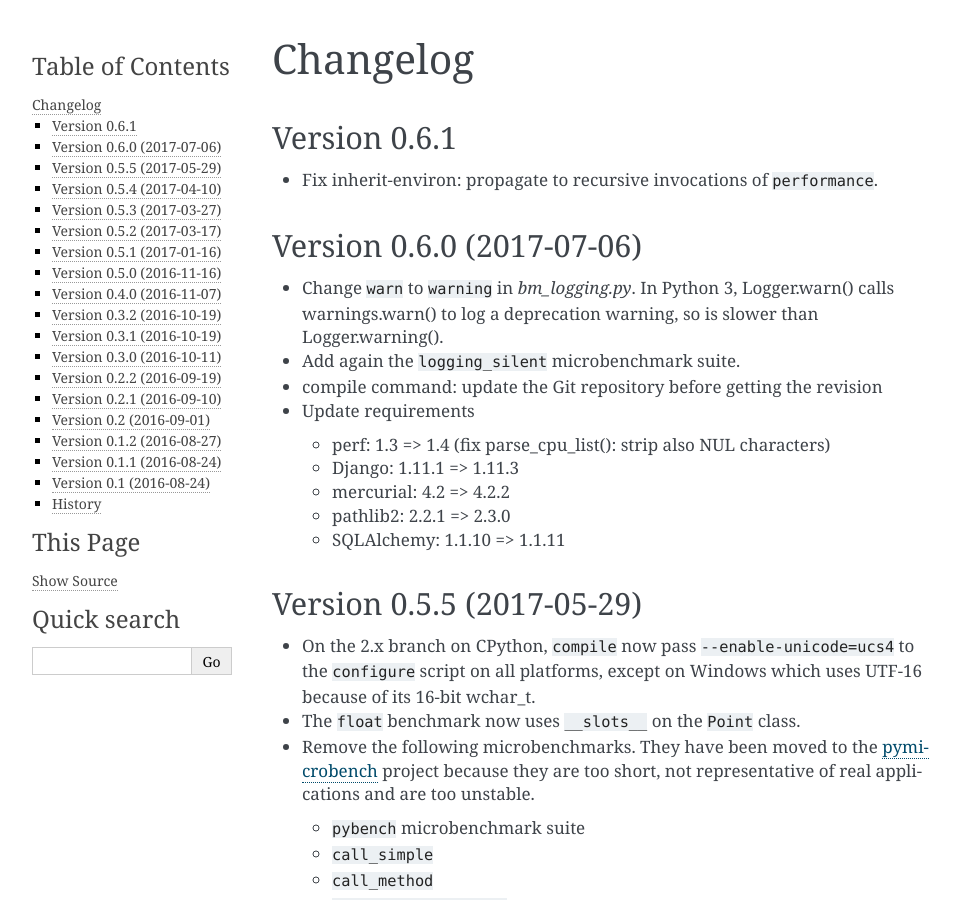
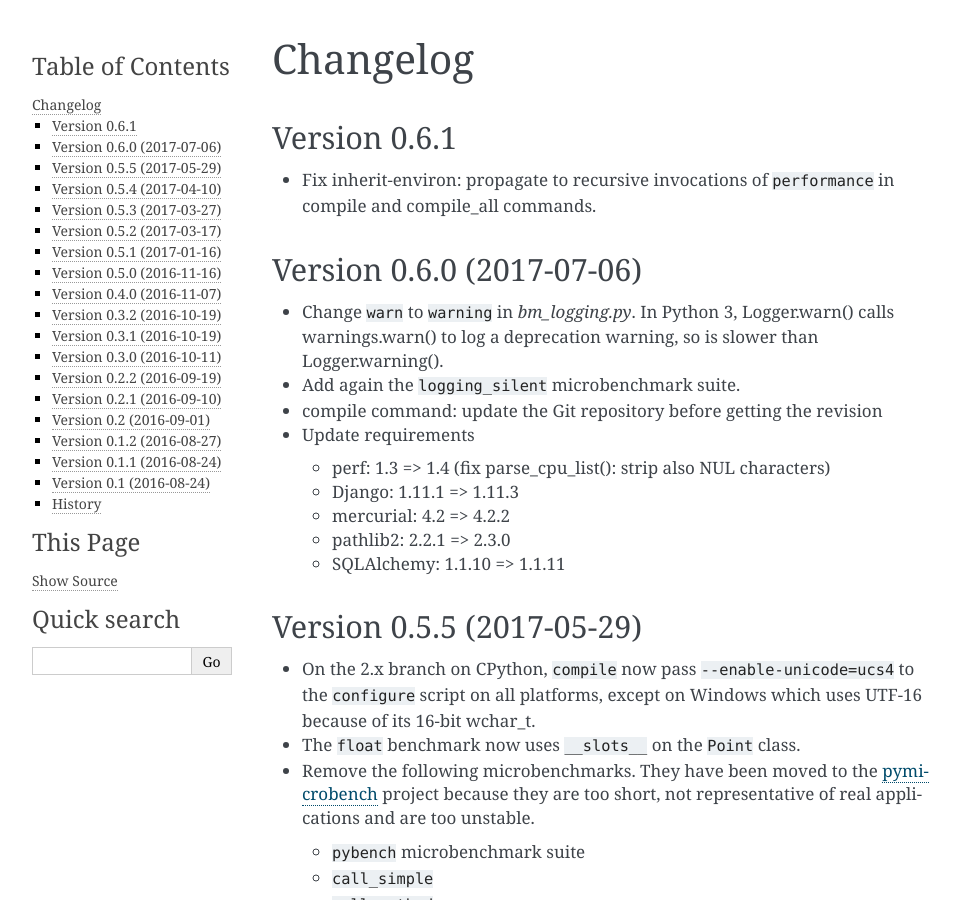
Before and after one commit to python/pyperformance, a Sphinx documentation site: the page built from doc/changelog.rst, in a window 1280 px wide and 900 px high. Shown: the whole window, without its empty margins (148-1108 px from the left). Built offline with Sphinx 7.4.7, drawn with Linux system fonts in a browser that asks for light colours.

Commit message:
add commands

```diff
--- a/doc/changelog.rst
+++ b/doc/changelog.rst
@@ -4,7 +4,8 @@ Changelog
 Version 0.6.1
 --------------------------
 
-* Fix inherit-environ: propagate to recursive invocations of ``performance``.
+* Fix inherit-environ: propagate to recursive invocations of ``performance``
+  in compile and compile_all commands.
 
 Version 0.6.0 (2017-07-06)
 --------------------------
```
